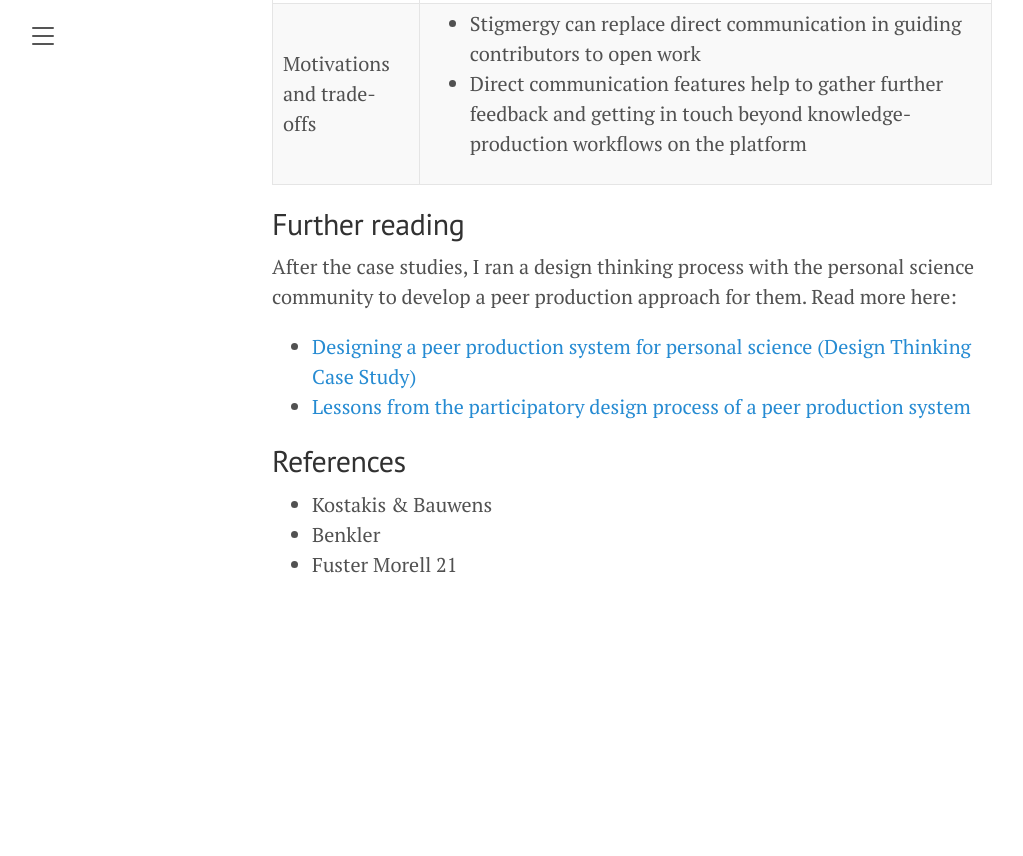
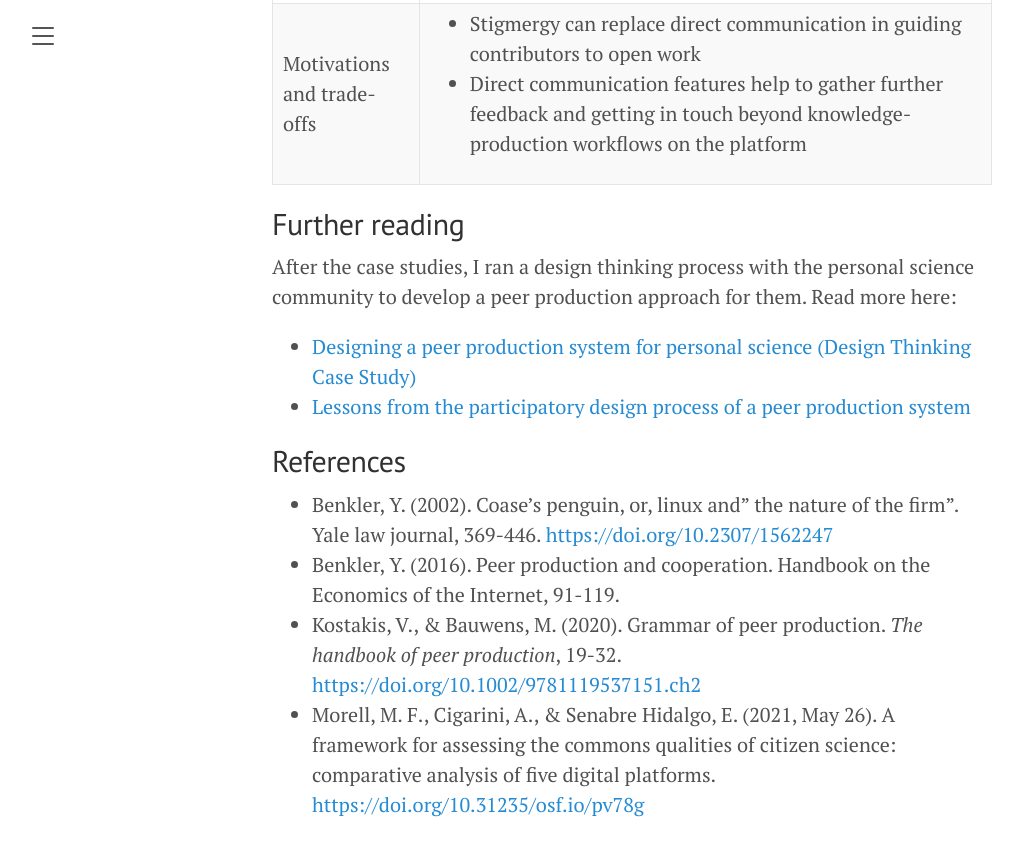
Before and after one commit to katoss/peer-production-in-citizen-science, a Jekyll site: the page built from peerproduction.md, in a window 1280 px wide and 900 px high, scrolled down 6296 px. Shown: the top 856 px of the window, without its empty margins (8-1031 px from the left). Built offline with Jekyll 4.4.1, drawn with Linux system fonts in a browser that asks for light colours; before the commit the page ends 6956 px from its top, so only the background shows below that.

Commit message:
add references

```diff
--- a/peerproduction.md
+++ b/peerproduction.md
@@ -263,6 +263,7 @@ After the case studies, I ran a design thinking process with the personal scienc
 
 
 <h2>References</h2>
-* Kostakis & Bauwens
-* Benkler
-* Fuster Morell 21
+* Benkler, Y. (2002). Coase's penguin, or, linux and" the nature of the firm". Yale law journal, 369-446. <a href="https://doi.org/10.2307/1562247">https://doi.org/10.2307/1562247</a>
+* Benkler, Y. (2016). Peer production and cooperation. Handbook on the Economics of the Internet, 91-119.
+* Kostakis, V., & Bauwens, M. (2020). Grammar of peer production. <i>The handbook of peer production</i>, 19-32. <a href="https://doi.org/10.1002/9781119537151.ch2">https://doi.org/10.1002/9781119537151.ch2</a>
+* Morell, M. F., Cigarini, A., & Senabre Hidalgo, E. (2021, May 26). A framework for assessing the commons qualities of citizen science: comparative analysis of five digital platforms. <a href="https://doi.org/10.31235/osf.io/pv78g">https://doi.org/10.31235/osf.io/pv78g</a>
```
